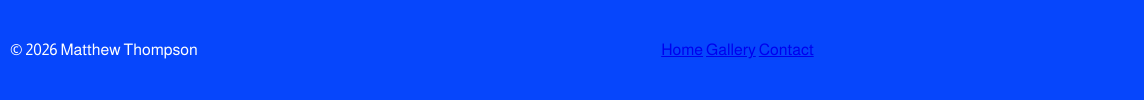
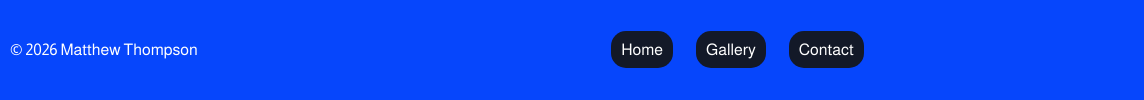
Before and after one commit to mdthompson7337/my-portfolio, a plain HTML site: page index.html in a window 1280 px wide. Shown: the part 1826-1926 px from the top of the page, 0-1144 px from the left. Drawn offline with Linux system fonts and the light colour scheme.

Commit message:
links on footer

```diff
--- a/styles/style.css
+++ b/styles/style.css
@@ -34,8 +34,7 @@ header a {
     padding: 10px;
     color: white;
     text-decoration: none;
-    margin-bottom: 10px;
-    border-radius: 15px;
+    border-radius: 15px 15px 0 0;
 }
 header a:hover {
     background-color: #1d2e5a;
@@ -64,6 +63,15 @@ footer p {
     margin-left: 10px;
     margin-right: 10%;
 }
+#f-links a {
+    background-color: var(--secondary-color);
+    margin-right: 10px;
+    margin-left: 10px;
+    padding: 10px;
+    color: white;
+    text-decoration: none;
+    border-radius: 15px;
+}
 #social img {
     border-radius: 100%;
 }
```
